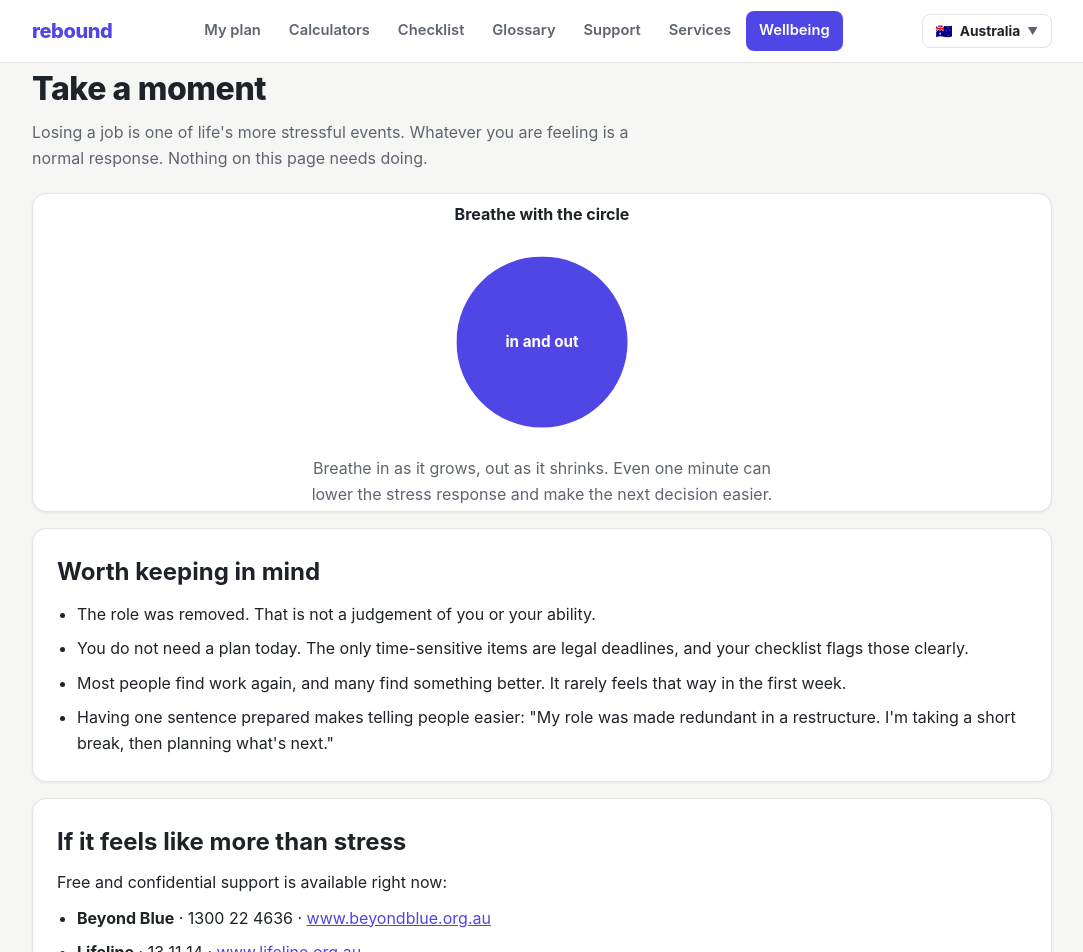
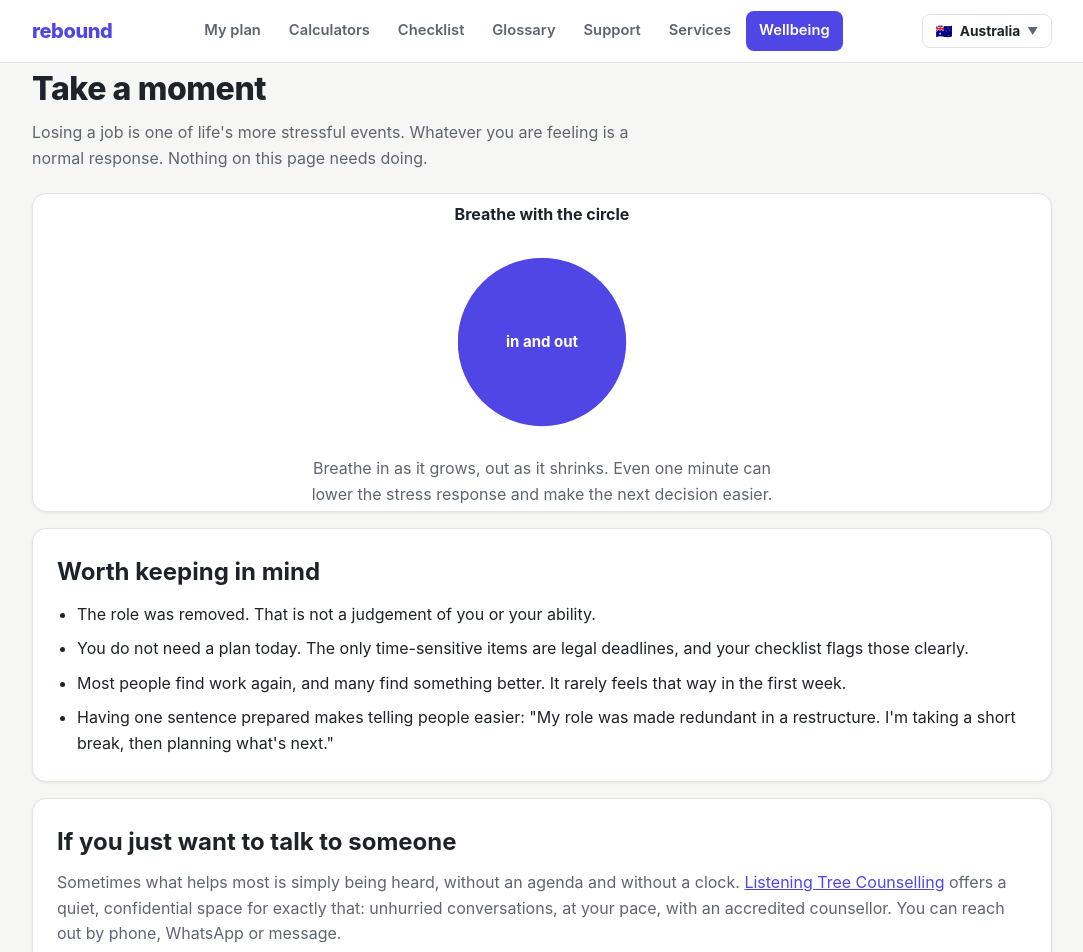
Before and after one commit to GantiRajesh/letusrestart, a React (Vite) app: page /reset in a window 1280 px wide. Shown: the top 952 px of the page, without its empty margins (98-1181 px from the left). Built offline with nearby package versions, Linux system fonts and the light colour scheme.

Commit message:
Add files via upload

```diff
--- a/src/config/monetisation.js
+++ b/src/config/monetisation.js
@@ -67,13 +67,24 @@ export const monetisation = {
   },
 
   /**
-   * FORMS (callback requests + partner applications).
-   * Set `endpoint` to a form service URL (e.g. Formspree: create a free form
-   * at formspree.io and paste its endpoint). Until then, submissions are
-   * stored on the visitor's device and the UI says so honestly.
+   * FORMS (callback requests + partner applications) → your email inbox.
+   *
+   * Option A, Web3Forms (recommended: free, no account):
+   *   1. Go to https://web3forms.com and enter the email address where you
+   *      want to receive responses. Your access key arrives by email.
+   *   2. Paste it into `accessKey` below. Leave `endpoint` as is.
+   *   3. Redeploy. Every submission now arrives as an email to that address.
+   *
+   * Option B, Formspree (dashboard + email): create a form at formspree.io,
+   *   set `endpoint` to your form URL (https://formspree.io/f/xxxx) and
+   *   leave `accessKey` empty.
+   *
+   * Until one is configured, submissions are stored on the visitor's device
+   * and the UI says so honestly.
    */
   forms: {
-    endpoint: '',
+    endpoint: 'https://api.web3forms.com/submit',
+    accessKey: '8be586d6-213e-4749-9311-8a4bb9270a1e',
     callbackNotice: 'We will call you within one business day.'
   },
 
--- a/src/data/partners.json
+++ b/src/data/partners.json
@@ -7,6 +7,16 @@
     { "id": "outplacement", "label": "Outplacement & HR consultancies" }
   ],
   "partners": [
+    {
+      "id": "listening-tree",
+      "name": "Listening Tree Counselling",
+      "type": "counsellor",
+      "regions": ["au", "uk"],
+      "services": ["One-to-one counselling", "Unhurried, confidential conversations"],
+      "referralUrl": "http://listeningtreecounseling.com/",
+      "model": "free",
+      "status": "live"
+    },
     {
       "id": "example-legal",
       "name": "Example Employment Law",
--- a/src/lib/submit.js
+++ b/src/lib/submit.js
@@ -3,24 +3,37 @@ import { load, save } from './storage';
 
 /**
  * Form submission with a graceful fallback.
- * - If a form endpoint is configured (config → forms.endpoint), the data is
- *   POSTed there as JSON (works with Formspree, Getform, Basin, or your own API).
- * - If not, the submission is stored on the device and the caller is told,
- *   so the UI can be honest that no one has received it yet.
- * Returns { ok, delivered } where delivered=false means demo/local mode.
+ * Works with Web3Forms (endpoint + accessKey), Formspree (endpoint only),
+ * or any API that accepts a JSON POST.
+ * If nothing is configured, the submission is stored on the device and the
+ * caller is told, so the UI can be honest that no one has received it yet.
+ * Returns { ok, delivered } where delivered=false means local-only mode.
  */
 export async function submitForm(kind, answers) {
-  const endpoint = monetisation.forms.endpoint;
-  const payload = { kind, ...answers, submittedAt: new Date().toISOString() };
+  const { endpoint, accessKey } = monetisation.forms;
+  const isWeb3Forms = (endpoint || '').includes('web3forms.com');
+  const configured = Boolean(endpoint) && (!isWeb3Forms || Boolean(accessKey));
 
-  if (endpoint) {
+  const payload = {
+    kind,
+    subject: `Rebound website: new ${kind === 'callback' ? 'callback request' : kind.replace('-', ' ')}`,
+    ...answers,
+    submittedAt: new Date().toISOString()
+  };
+  if (isWeb3Forms && accessKey) {
+    payload.access_key = accessKey;
+    payload.from_name = 'Rebound website';
+  }
+
+  if (configured) {
     try {
       const res = await fetch(endpoint, {
         method: 'POST',
         headers: { 'Content-Type': 'application/json', Accept: 'application/json' },
         body: JSON.stringify(payload)
       });
-      return { ok: res.ok, delivered: res.ok };
+      const ok = res.ok;
+      return { ok, delivered: ok };
     } catch {
       return { ok: false, delivered: false };
     }
--- a/src/pages/Reset.jsx
+++ b/src/pages/Reset.jsx
@@ -32,6 +32,21 @@ export default function Reset() {
         </ul>
       </div>
 
+      <div className="card">
+        <h2 style={{ marginBottom: 9 }}>If you just want to talk to someone</h2>
+        <p style={{ color: 'var(--soft)', marginBottom: 10 }}>
+          Sometimes what helps most is simply being heard, without an agenda and without a clock.{' '}
+          <a href="http://listeningtreecounseling.com/" target="_blank" rel="noopener noreferrer sponsored">
+            Listening Tree Counselling
+          </a>{' '}
+          offers a quiet, confidential space for exactly that: unhurried conversations, at your
+          pace, with an accredited counsellor. You can reach out by phone, WhatsApp or message.
+        </p>
+        <a className="btn ghost small" href="http://listeningtreecounseling.com/" target="_blank" rel="noopener noreferrer sponsored">
+          Visit Listening Tree Counselling
+        </a>
+      </div>
+
       {wellbeing.length > 0 && (
         <div className="card">
           <h2 style={{ marginBottom: 9 }}>If it feels like more than stress</h2>
--- a/src/regions/au.json
+++ b/src/regions/au.json
@@ -104,6 +104,7 @@
     { "name": "Services Australia", "category": "Income support", "description": "JobSeeker and other income support. Register early.", "url": "https://www.servicesaustralia.gov.au", "phone": "13 28 50", "free": true, "partner": false },
     { "name": "National Debt Helpline", "category": "Money help", "description": "Free, confidential financial counselling.", "url": "https://ndh.org.au", "phone": "1800 007 007", "free": true, "partner": false },
     { "name": "Beyond Blue", "category": "Wellbeing", "description": "Mental health support, available any hour.", "url": "https://www.beyondblue.org.au", "phone": "1300 22 4636", "free": true, "partner": false },
+    { "name": "Listening Tree Counselling", "category": "Wellbeing", "description": "A quiet, confidential space to be heard. Unhurried one-to-one conversations with an accredited counsellor, by phone or WhatsApp.", "url": "http://listeningtreecounseling.com/", "phone": null, "free": false, "partner": true },
     { "name": "Lifeline", "category": "Wellbeing", "description": "Crisis support, 24/7.", "url": "https://www.lifeline.org.au", "phone": "13 11 14", "free": true, "partner": false },
     { "name": "Community legal centres", "category": "Legal advice", "description": "Free legal help near you, including employment law.", "url": "https://clcs.org.au", "phone": null, "free": true, "partner": false },
     { "name": "Workforce Australia", "category": "Finding work", "description": "Government employment services and job search support.", "url": "https://www.workforceaustralia.gov.au", "phone": null, "free": true, "partner": false }
```
Also changed, not shown: 5 other files (tests, documents, lock files or other folders).
